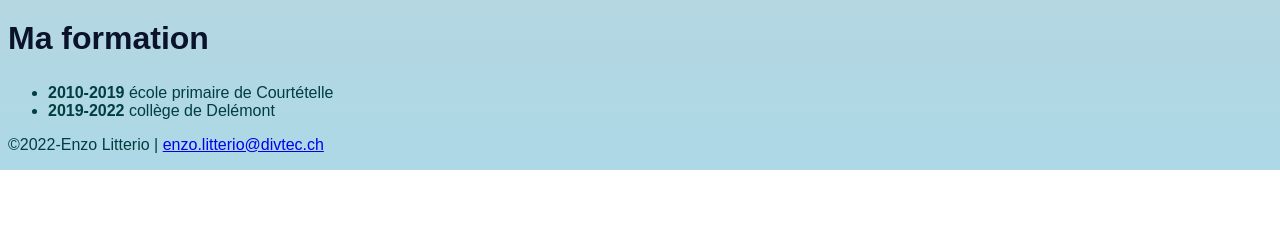
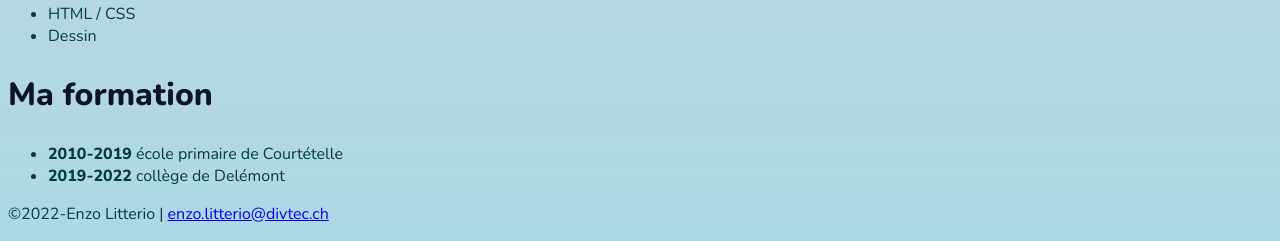
Before and after one commit to divtec-cejef/mon-cv-01-LitterioEnzo, a plain HTML site: page index.html in a window 1280 px wide. Shown: the part 704-945 px from the top of the page. Before the commit the page ends 874 px from the top, so only its background shows below. Drawn offline with Linux system fonts and the light colour scheme.

Commit message:
ajustement des polices

```diff
--- a/css/main.css
+++ b/css/main.css
@@ -2,7 +2,7 @@ body {
     font-size: 1rem;
     color: black;
     background:linear-gradient(lightgray, lightblue);
-    font-family: "Nunito Medium", sans-serif;
+    font-family: Nunito, sans-serif;
     text-align: left;
 }
 header{
--- a/index.html
+++ b/index.html
@@ -20,7 +20,9 @@
         <link rel="manifest" href="./icone/site.webmanifest">
 
         <!-- CSS -->
+        <link rel="stylesheet" href="./css/fonts.css">
         <link rel="stylesheet" href="./css/main.css">
+
     </head>
 
     <body>
```
